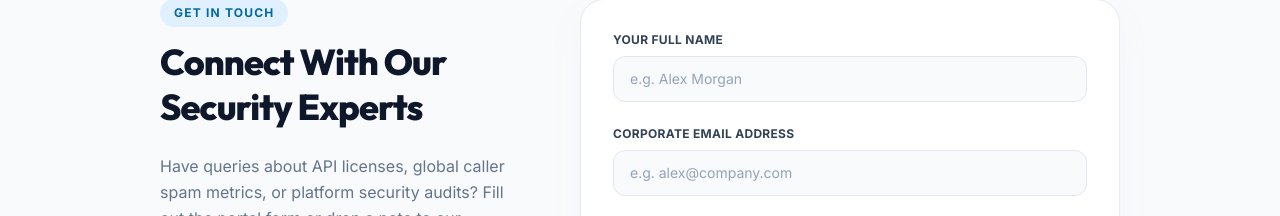
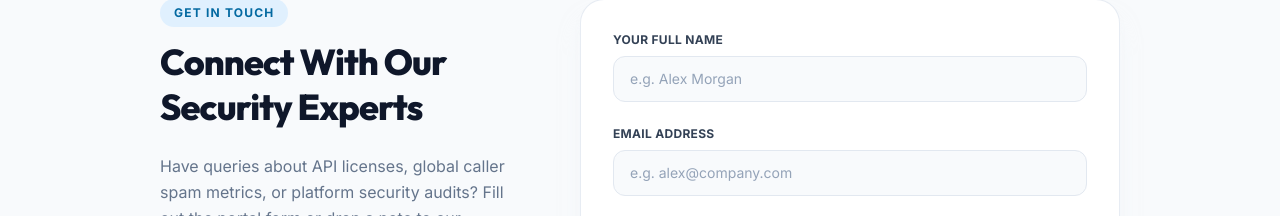
Before and after one commit to Prashobh-Nair/CallNexa, a Next.js app in the folder frontend/: page /contact in a window 1280 px wide. Shown: the part 145-361 px from the top of the page. Built offline with nearby package versions, Linux system fonts and the light colour scheme.

Commit message:
Update contact form email address label

```diff
--- a/frontend/src/app/contact/page.tsx
+++ b/frontend/src/app/contact/page.tsx
@@ -145,7 +145,7 @@ export default function ContactPage() {
 
             <div className="flex flex-col gap-2">
               <label htmlFor="email" className="text-xs font-bold text-gray-700 uppercase tracking-wide">
-                Corporate Email Address
+                Email Address
               </label>
               <input
                 id="email"
```
